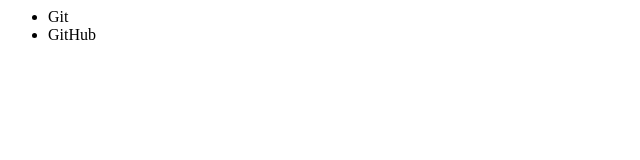
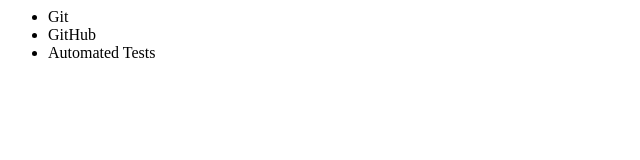
Before and after one commit to rafaelft1988/portal, a plain HTML site: page index.html in a window 1280 px wide. Shown: the whole page, without its empty margins (0-640 px from the left). Drawn offline with Linux system fonts and the light colour scheme.

Commit message:
Atualizando index.html

```diff
--- a/index.html
+++ b/index.html
@@ -4,6 +4,7 @@
     <ul>
       <li>Git</li>
       <li>GitHub</li>
+      <li>Automated Tests</li>
     <ul>
   </body>
 </html>
```
